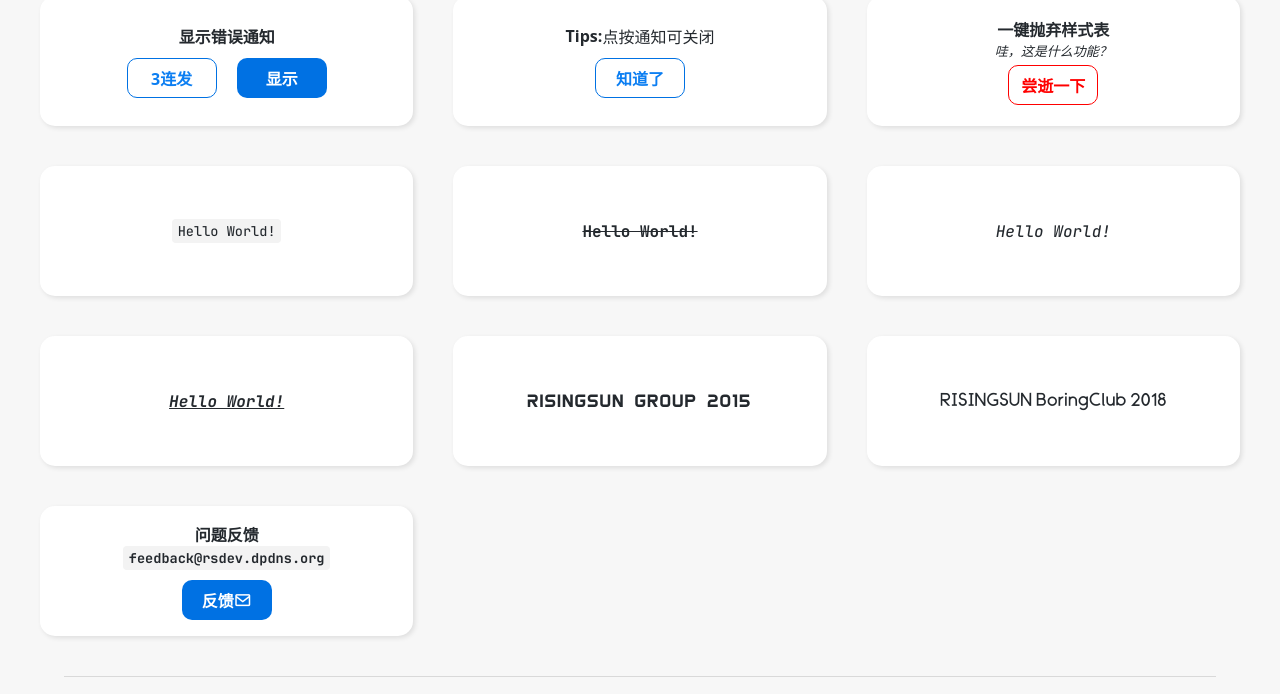
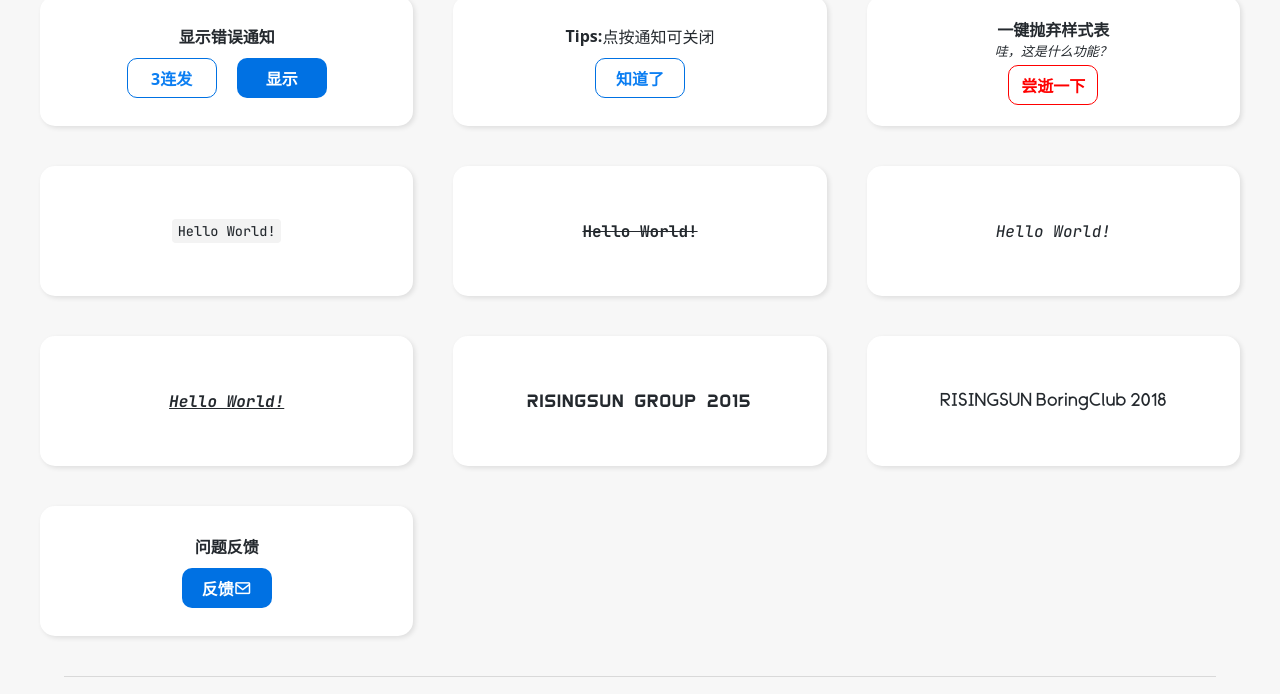
Before and after one commit to rs9c/rs9c.github.io, a plain HTML site: page example/index.html in a window 1280 px wide. Shown: the part 470-1164 px from the top of the page. Drawn offline with nearby package versions, Linux system fonts and the light colour scheme.

Commit message:
更新 index.html

```diff
--- a/example/index.html
+++ b/example/index.html
@@ -99,9 +99,8 @@
                 <div class="card" style="font-family: 'XBC'">RISINGSUN BoringClub 2018</div>
                 <div class="card">
                     <b>问题反馈</b>
-                    <code style="font-weight: bold">feedback@rsdev.dpdns.org</code>
                     <div class="button-container">
-                        <button class="solid" onclick="window.location.href = 'mailto:feedback@rsdev.dpdns.org?subject=【问题反馈】此处填写标题'">反馈<i class="bx bx-envelope" style="color: #ffffff"></i></button>
+                        <button class="solid" onclick="window.location.href = 'https://github.com/rs9c/rs9c.github.io/issues'">反馈<i class="bx bx-envelope" style="color: #ffffff"></i></button>
                     </div>
                 </div>
             </div>
```
